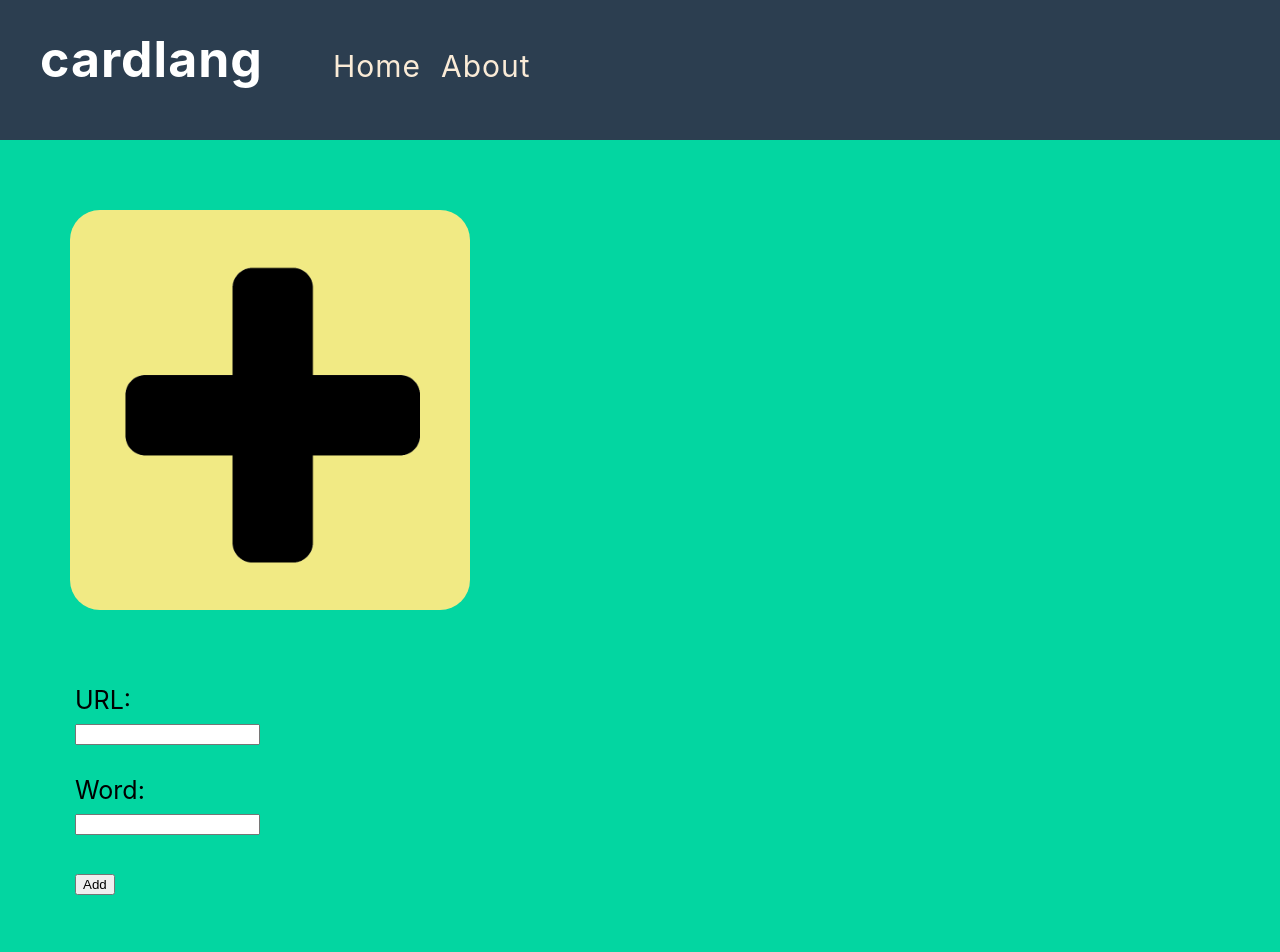
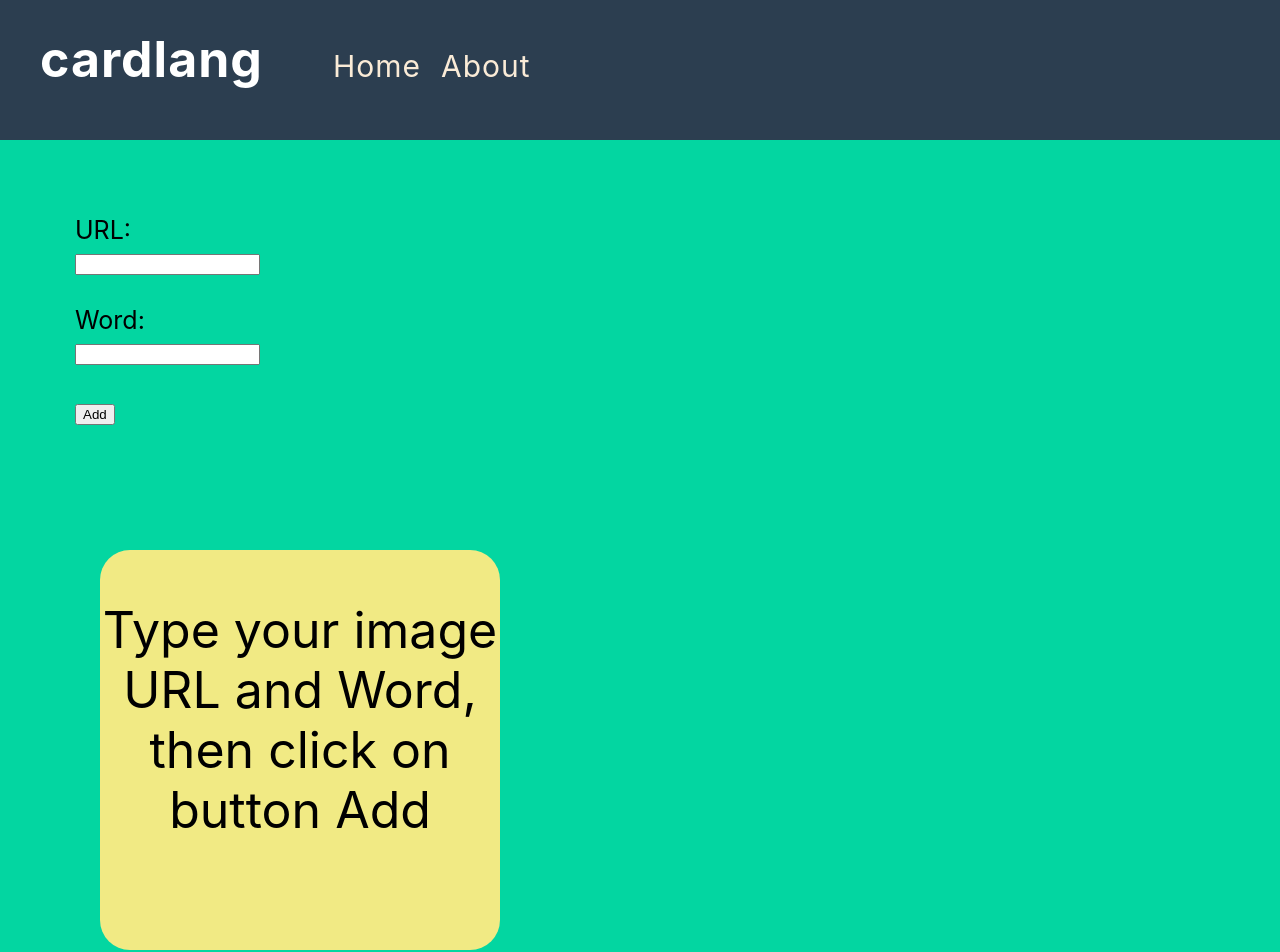
Before and after one commit to tavriec01/cardlang, a React (Create React App) app: page /cards in a window 1280 px wide. Shown: the top 952 px of the page. Before the commit the page ends 915 px from the top, so only its background shows below. Built offline with nearby package versions, Linux system fonts and the light colour scheme.

Commit message:
Now you can add new words, but without image(

```diff
--- a/src/App.css
+++ b/src/App.css
@@ -96,7 +96,7 @@ li {
   margin: 70px;
   display: flex;
   align-items: flex-start;
-  flex-wrap: wrap-reverse;
+  flex-wrap: wrap;
 }
 
 .card {
@@ -106,6 +106,8 @@ li {
   font-size: 50px;
   text-align: center;
   border-radius: 30px;
+  padding-top: 0px;
+  margin: 30px;
 }
 
 .plus {
--- a/src/cardlang/Cards.js
+++ b/src/cardlang/Cards.js
@@ -1,26 +1,61 @@
-import React from 'react';
+import React, {Component} from 'react';
 
-export default function Cards() {
+export default class Cards extends Component {
+    constructor(props){
+        super(props)
+
+        this.state = {
+            input: '',
+            items: []
+        }
+
+        this.handleChange = this.handleChange.bind(this);
+        this.handleSubmit = this.handleSubmit.bind(this);
+    }
+
+    handleChange(event) {
+        this.setState({
+            input: event.target.value
+        });
+    }
+
+
+    handleSubmit(event) {
+        event.preventDefault();
+        this.setState({
+            input: this.state.input,
+            items: [...this.state.items, this.state.input]
+        });
+    }
+
+    render() {
+
         return (
             <div className="cardpage">
-        <div className="card_table">
-            <div className="card plus"></div>
-        </div>
                 <div className="form">
-            <form action="">
+                    <form onSubmit={this.handleSubmit}>
                         <div className="input">
                             URL:
-                    <input type="text" />
+                            <input/>
                         </div>
                         <div className="input">
                             Word:
-                    <input type="text" />
+                            <input value={this.state.input} onChange={this.handleChange}/>
                         </div>
                         <div className="input">
-                    <button>Add</button>
+                            <button type="submit">Add</button>
                         </div>
                     </form>
+                </div>
+                <div className="card_table">
+                    <div className="card">
+                        <p>Type your image URL and Word, then click on button Add</p>
+                    </div>
+                    {this.state.items.map((item, index) => (
+                        <div className="card" key={index}> <p>{item}</p> </div>
+                    ))}
                 </div>
             </div>
         );
     }
+}
```
Lines whose indentation alone changed are shown as unchanged.
